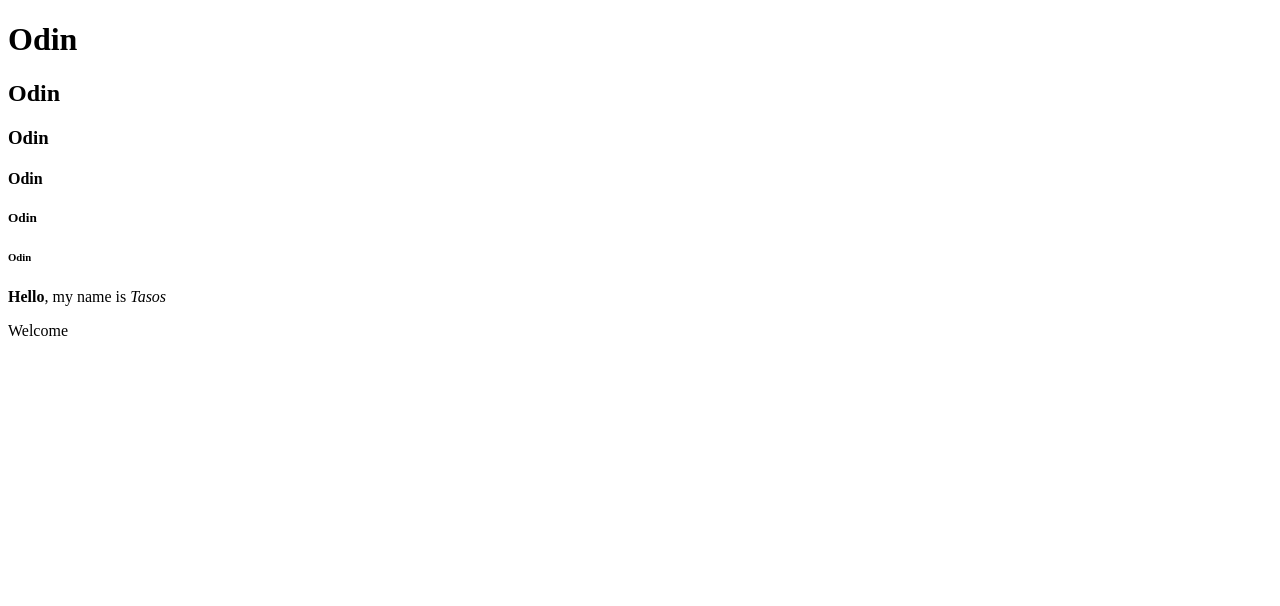
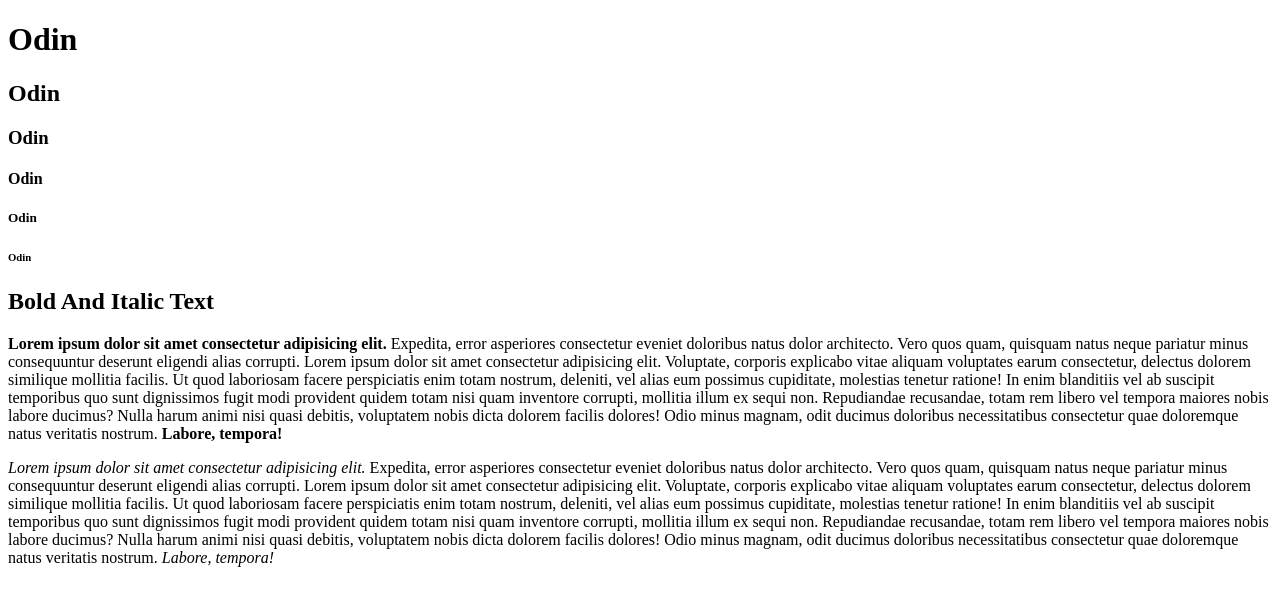
Before and after one commit to tasosbeast/Odin-Active-Training, a plain HTML site: page index.html in a window 1280 px wide. Drawn offline with Linux system fonts and the light colour scheme.

Commit message:
Learn About Bold and Italic text and HTML comments -Kevin Powell

```diff
--- a/index.html
+++ b/index.html
@@ -14,7 +14,49 @@
     <h6>Odin</h6>
 
     <!-- Paragraph with nested strong and em tags p is the parent and the other 2 the children -->
-    <p><strong>Hello</strong>, my name is <em>Tasos</em></p>
-    <p>Welcome</p>
+
+    <h2>Bold And Italic Text</h2>
+
+    <!-- <strong> makes my text bold! -->
+
+    <!-- Do not use <b> and <i> !!!-->
+
+    <p>
+      <strong>Lorem ipsum dolor sit amet consectetur adipisicing elit.</strong>
+      Expedita, error asperiores consectetur eveniet doloribus natus dolor
+      architecto. Vero quos quam, quisquam natus neque pariatur minus
+      consequuntur deserunt eligendi alias corrupti. Lorem ipsum dolor sit amet
+      consectetur adipisicing elit. Voluptate, corporis explicabo vitae aliquam
+      voluptates earum consectetur, delectus dolorem similique mollitia facilis.
+      Ut quod laboriosam facere perspiciatis enim totam nostrum, deleniti, vel
+      alias eum possimus cupiditate, molestias tenetur ratione! In enim
+      blanditiis vel ab suscipit temporibus quo sunt dignissimos fugit modi
+      provident quidem totam nisi quam inventore corrupti, mollitia illum ex
+      sequi non. Repudiandae recusandae, totam rem libero vel tempora maiores
+      nobis labore ducimus? Nulla harum animi nisi quasi debitis, voluptatem
+      nobis dicta dolorem facilis dolores! Odio minus magnam, odit ducimus
+      doloribus necessitatibus consectetur quae doloremque natus veritatis
+      nostrum. <strong>Labore, tempora!</strong>
+    </p>
+
+    <!-- <em> stands for emphasis this makes my text italic -->
+
+    <p>
+      <em>Lorem ipsum dolor sit amet consectetur adipisicing elit.</em>
+      Expedita, error asperiores consectetur eveniet doloribus natus dolor
+      architecto. Vero quos quam, quisquam natus neque pariatur minus
+      consequuntur deserunt eligendi alias corrupti. Lorem ipsum dolor sit amet
+      consectetur adipisicing elit. Voluptate, corporis explicabo vitae aliquam
+      voluptates earum consectetur, delectus dolorem similique mollitia facilis.
+      Ut quod laboriosam facere perspiciatis enim totam nostrum, deleniti, vel
+      alias eum possimus cupiditate, molestias tenetur ratione! In enim
+      blanditiis vel ab suscipit temporibus quo sunt dignissimos fugit modi
+      provident quidem totam nisi quam inventore corrupti, mollitia illum ex
+      sequi non. Repudiandae recusandae, totam rem libero vel tempora maiores
+      nobis labore ducimus? Nulla harum animi nisi quasi debitis, voluptatem
+      nobis dicta dolorem facilis dolores! Odio minus magnam, odit ducimus
+      doloribus necessitatibus consectetur quae doloremque natus veritatis
+      nostrum. <em>Labore, tempora!</em>
+    </p>
   </body>
 </html>
```
